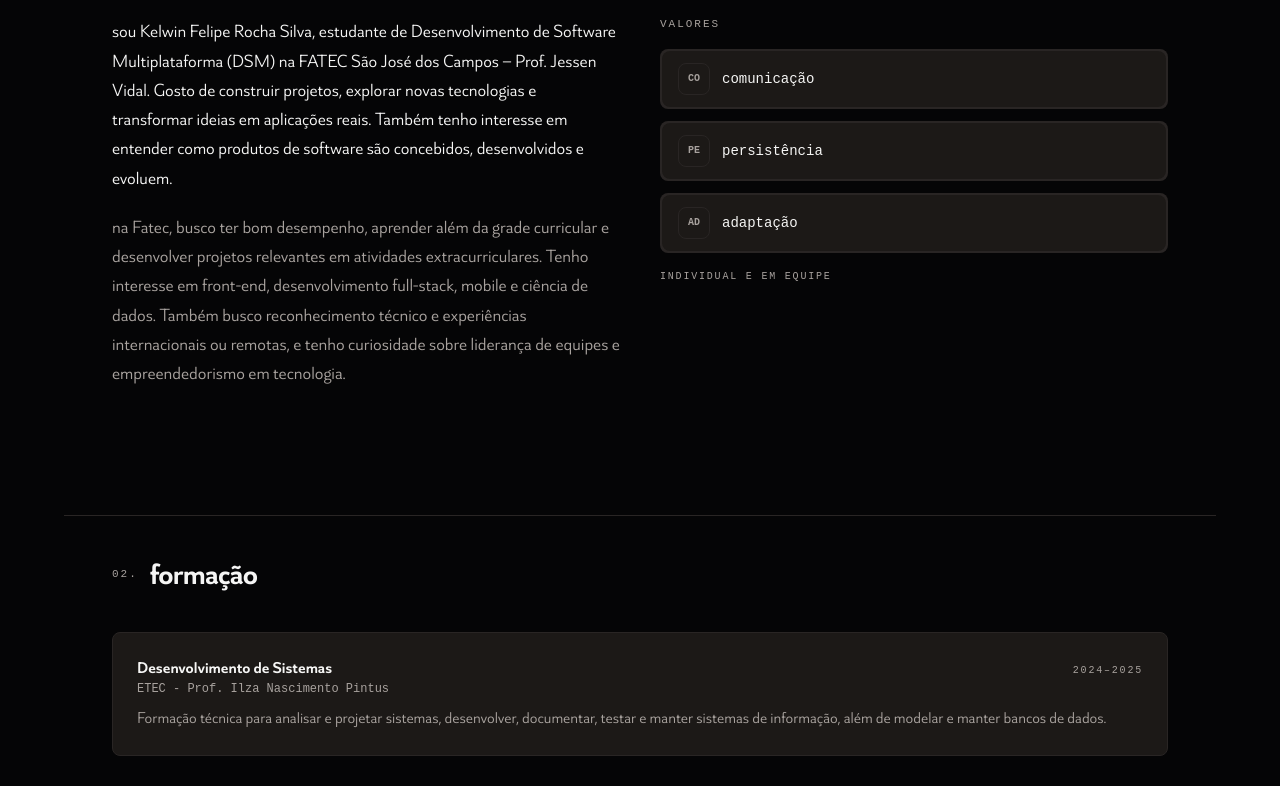
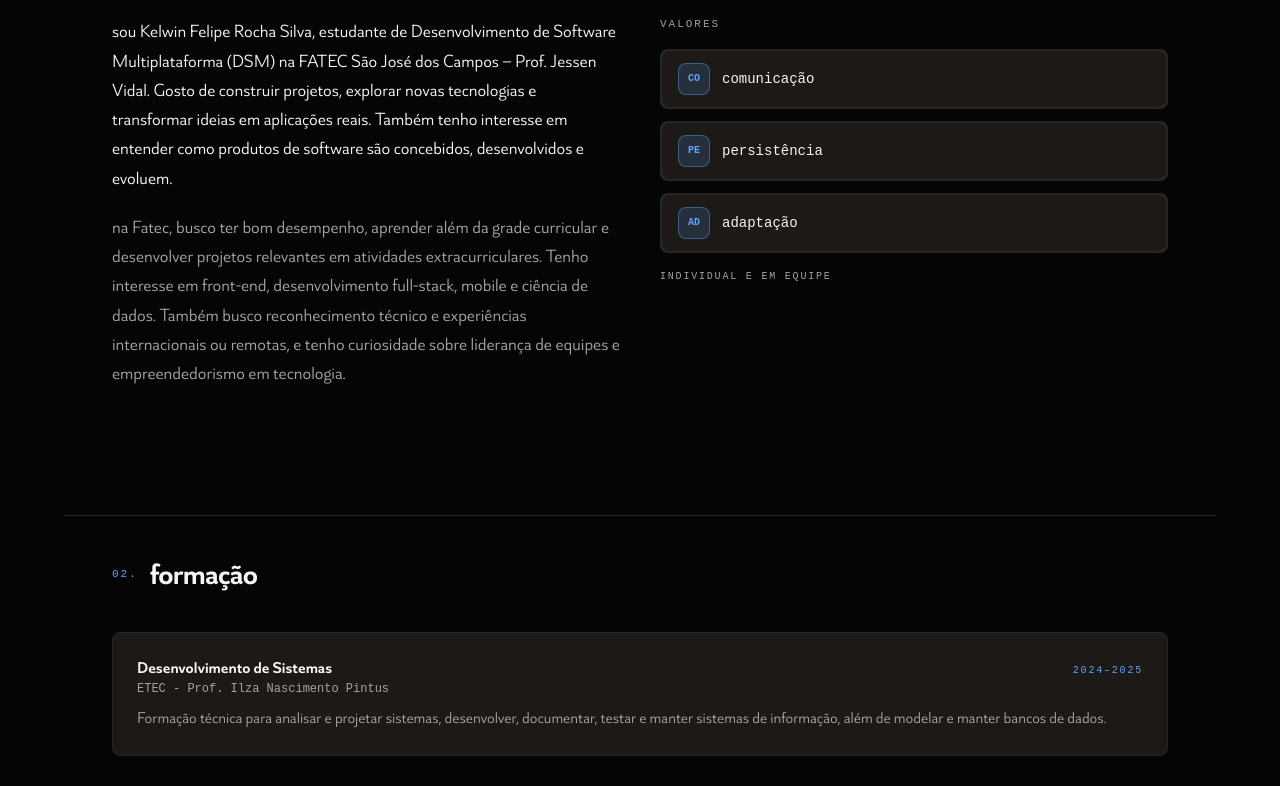
Before and after one commit to kersilva/kersilva.github.io, a React (Vite) app: page / in a window 1280 px wide. Shown: the part 940-1726 px from the top of the page. Built offline with nearby package versions, Linux system fonts and the light colour scheme.

Commit message:
add more blue

```diff
--- a/src/components/layout/Secao.tsx
+++ b/src/components/layout/Secao.tsx
@@ -28,7 +28,7 @@ export function Secao({
           <header className="mb-8 sm:mb-10">
             <div className="flex flex-wrap items-baseline justify-between gap-2">
               <div className="flex items-center gap-3">
-                <span className="label-mono">{`${numero}.`}</span>
+                <span className="label-mono !text-[var(--accent)]">{`${numero}.`}</span>
                 <h2 className="text-2xl font-semibold tracking-tight sm:text-3xl">
                   {titulo}
                 </h2>
--- a/src/components/projetos/BadgeTecnologia.tsx
+++ b/src/components/projetos/BadgeTecnologia.tsx
@@ -35,9 +35,11 @@ const tamanhoGrande = "size-6";
 export function BadgeTecnologia({
   nome,
   className,
+  variant,
 }: {
   nome: string;
   className?: string;
+  variant?: "default" | "accent" | null | undefined
 }) {
   const slug = icones[nome];
   const [logoFalhou, setLogoFalhou] = useState(false);
@@ -54,7 +56,7 @@ export function BadgeTecnologia({
       : tamanhoPadrao;
 
   return (
-    <Badge className={`${className} min-h-6.5`}>
+    <Badge variant={variant} className={`${className} min-h-6.5`}>
       {src && !logoFalhou ? (
         <img
           src={src}
--- a/src/index.css
+++ b/src/index.css
@@ -159,6 +159,12 @@
     @apply flex h-9 w-9 shrink-0 items-center justify-center rounded-lg border border-[var(--borda)] text-[var(--texto-muted)] transition-all duration-200;
     transition-timing-function: var(--ease-suave);
   }
+
+  .icon-tile-blue {
+    @apply flex h-9 w-9 shrink-0 items-center justify-center rounded-lg border border-[var(--accent)]/40 bg-[var(--accent-suave)] text-[var(--accent)] transition-all duration-200;
+    transition-timing-function: var(--ease-suave);
+  }
+
   .hover-vm:hover .icon-tile,
   .hover-vm:focus-visible .icon-tile {
     @apply border-transparent bg-[var(--accent)] text-white;
--- a/src/pages/PaginaHome.tsx
+++ b/src/pages/PaginaHome.tsx
@@ -145,7 +145,7 @@ export function PaginaHome() {
                       innerClassName="flex items-center gap-3 px-4 py-3"
                       size={120}
                     >
-                      <span className="icon-tile !h-8 !w-8" aria-hidden>
+                      <span className="icon-tile-blue !h-8 !w-8" aria-hidden>
                         <span className="font-mono text-[10px] font-semibold">
                           {valor.slice(0, 2).toUpperCase()}
                         </span>
@@ -170,13 +170,9 @@ export function PaginaHome() {
             <li key={item.titulo} className="relative flex gap-4 pb-8 last:pb-0">
               {/* marcador da timeline */}
               <div className="relative flex-1 overflow-hidden rounded-lg border border-[var(--borda)] bg-[var(--superficie)] p-6">
-                <Spotlight
-                  className="z-0 from-blue-800 via-blue-600 to-blue-400 opacity-40"
-                  size={260}
-                />
                 <div className="relative z-10">
                   <div className="flex flex-col gap-2 sm:flex-row sm:items-baseline sm:justify-between">
-                    <span className="label-mono order-1 !text-[10px] sm:order-2">
+                    <span className="label-mono !text-[var(--accent)] order-1 !text-[10px] sm:order-2">
                       {item.periodo}
                     </span>
                     <h3 className="order-2 font-semibold leading-snug sm:order-1">
```
